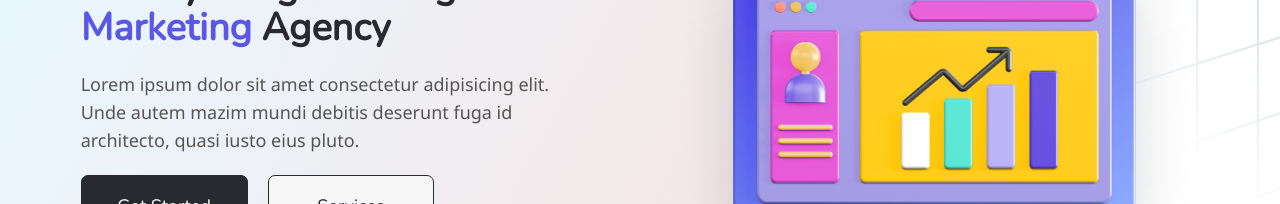
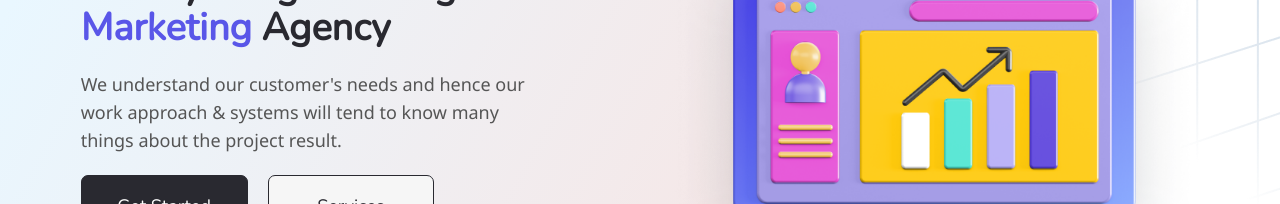
Before and after one commit to koredeJacob/Digital-Marketing-site, a React (Vite) app: page / in a window 1280 px wide. Shown: the part 286-490 px from the top of the page. Built offline with nearby package versions, Linux system fonts and the light colour scheme.

Commit message:
final commit

```diff
--- a/src/pages/home/home.jsx
+++ b/src/pages/home/home.jsx
@@ -83,8 +83,8 @@ function Home(){
                         <h1 style={{margin:'0px'}} className="banner-text">A Fully Integrated Digital
                             <span style={{color:'#5956e8'}}> Marketing </span>Agency
                         </h1>
-                        <p style={{margin:'0px'}} className='dummy-text'>Lorem ipsum dolor sit amet consectetur adipisicing elit. Unde autem
-                        mazim mundi debitis deserunt fuga id architecto, quasi iusto eius pluto.</p>
+                        <p style={{margin:'0px'}} className='dummy-text'>We understand our customer's needs and hence our work approach & systems
+                            will tend to know many things about the project result.</p>
                         <div className="banner-buttons">
                             <Link to="" className="banner-getstarted">Get Started</Link>
                             <Link to="/services" className="banner-services">Services</Link>
```
